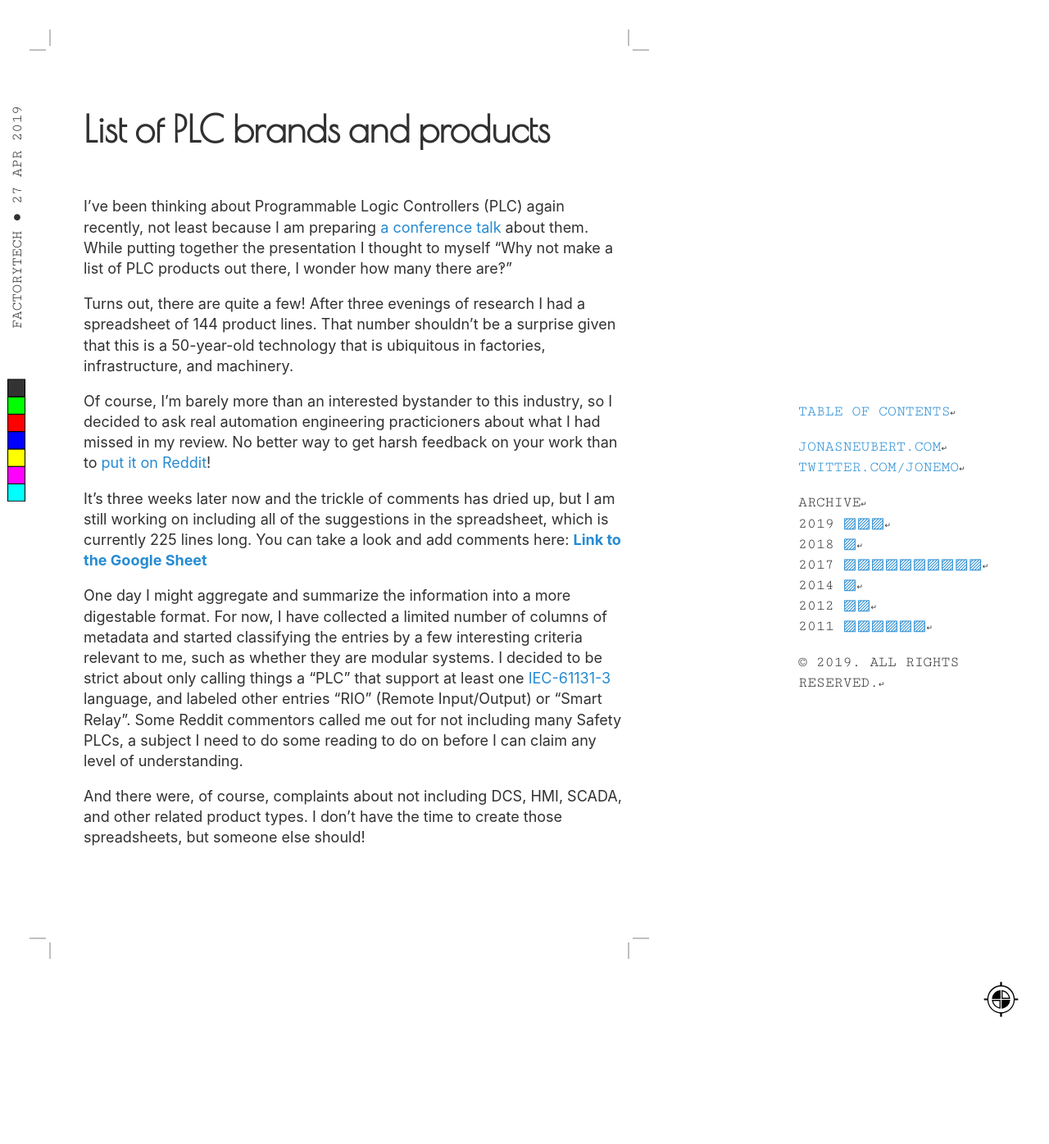
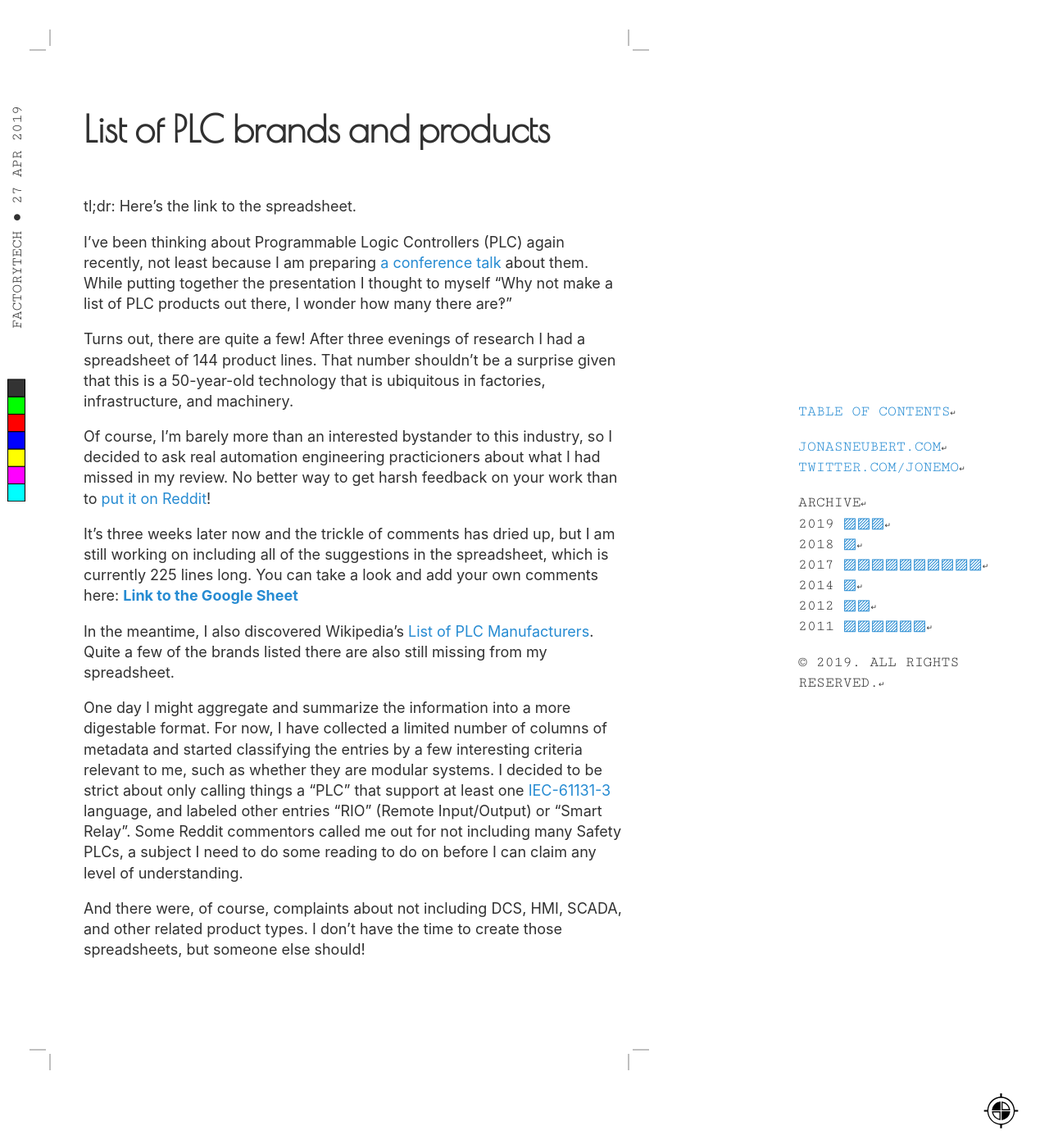
Before and after one commit to jonemo/blog.jonasneubert.com, a Jekyll site: the page built from _posts/2019-04-27-list-of-plc-brand-names-and-products.md, in a window 1280 px wide. Shown: the whole page at 82% size. Built offline with Jekyll 4.4.1, drawn with Linux system fonts in a browser that asks for light colours; before the commit the page ends 1260 px from its top, so only the background shows below that.

Commit message:
update "List of PLC brands and products" post

```diff
--- a/_posts/2019-04-27-list-of-plc-brand-names-and-products.md
+++ b/_posts/2019-04-27-list-of-plc-brand-names-and-products.md
@@ -7,13 +7,17 @@ published: true
 date: April 27, 2019
 ---
 
+tl;dr: Here's the link to the spreadsheet.
+
 I've been thinking about Programmable Logic Controllers (PLC) again recently, not least because I am preparing [a conference talk](https://us.pycon.org/2019/schedule/presentation/237/) about them. While putting together the presentation I thought to myself "Why not make a list of PLC products out there, I wonder how many there are‽"
 
 Turns out, there are quite a few! After three evenings of research I had a spreadsheet of 144 product lines. That number shouldn't be a surprise given that this is a 50-year-old technology that is ubiquitous in factories, infrastructure, and machinery.
 
 Of course, I'm barely more than an interested bystander to this industry, so I decided to ask real automation engineering practicioners about what I had missed in my review. No better way to get harsh feedback on your work than to [put it on Reddit](https://www.reddit.com/r/PLC/comments/bd7u0q/made_a_spreadsheet_of_plc_brands_and_products_did/)!
 
-It's three weeks later now and the trickle of comments has dried up, but I am still working on including all of the suggestions in the spreadsheet, which is currently 225 lines long. You can take a look and add comments here: **[Link to the Google Sheet](https://docs.google.com/spreadsheets/d/15R6rOn6HexPPkxQu_sHcqVbk_W1myLeLFAvGkUWLZfw/edit?usp=sharing)**
+It's three weeks later now and the trickle of comments has dried up, but I am still working on including all of the suggestions in the spreadsheet, which is currently 225 lines long. You can take a look and add your own comments here: **[Link to the Google Sheet](https://docs.google.com/spreadsheets/d/15R6rOn6HexPPkxQu_sHcqVbk_W1myLeLFAvGkUWLZfw/edit?usp=sharing)**
+
+In the meantime, I also discovered Wikipedia's [List of PLC Manufacturers](https://en.wikipedia.org/wiki/List_of_PLC_manufacturers). Quite a few of the brands listed there are also still missing from my spreadsheet.
 
 One day I might aggregate and summarize the information into a more digestable format. For now, I have collected a limited number of columns of metadata and started classifying the entries by a few interesting criteria relevant to me, such as whether they are modular systems. I decided to be strict about only calling things a "PLC" that support at least one [IEC-61131-3](https://en.wikipedia.org/wiki/IEC_61131-3) language, and labeled other entries "RIO" (Remote Input/Output) or "Smart Relay". Some Reddit commentors called me out for not including many Safety PLCs, a subject I need to do some reading to do on before I can claim any level of understanding.
 
```
